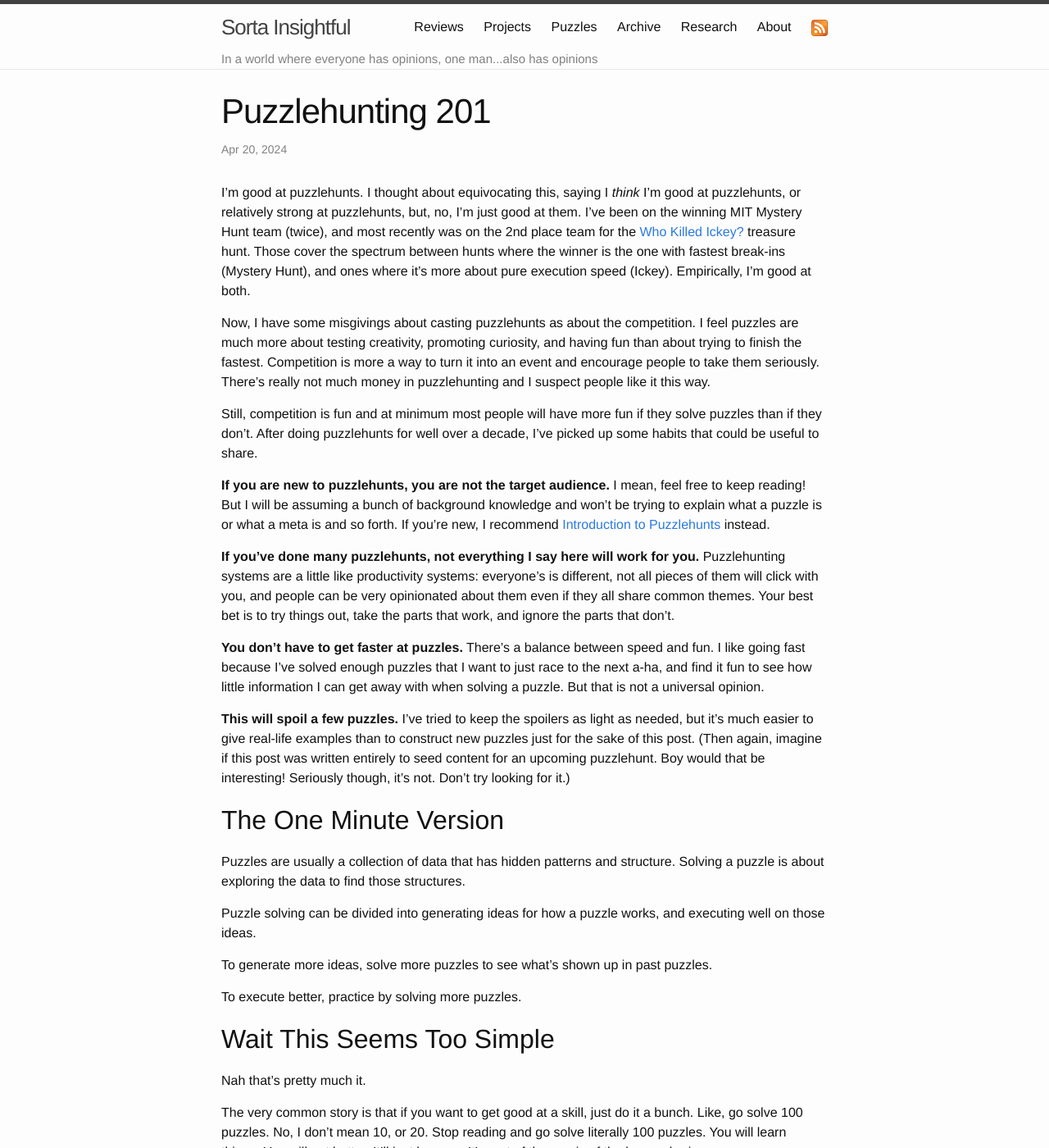
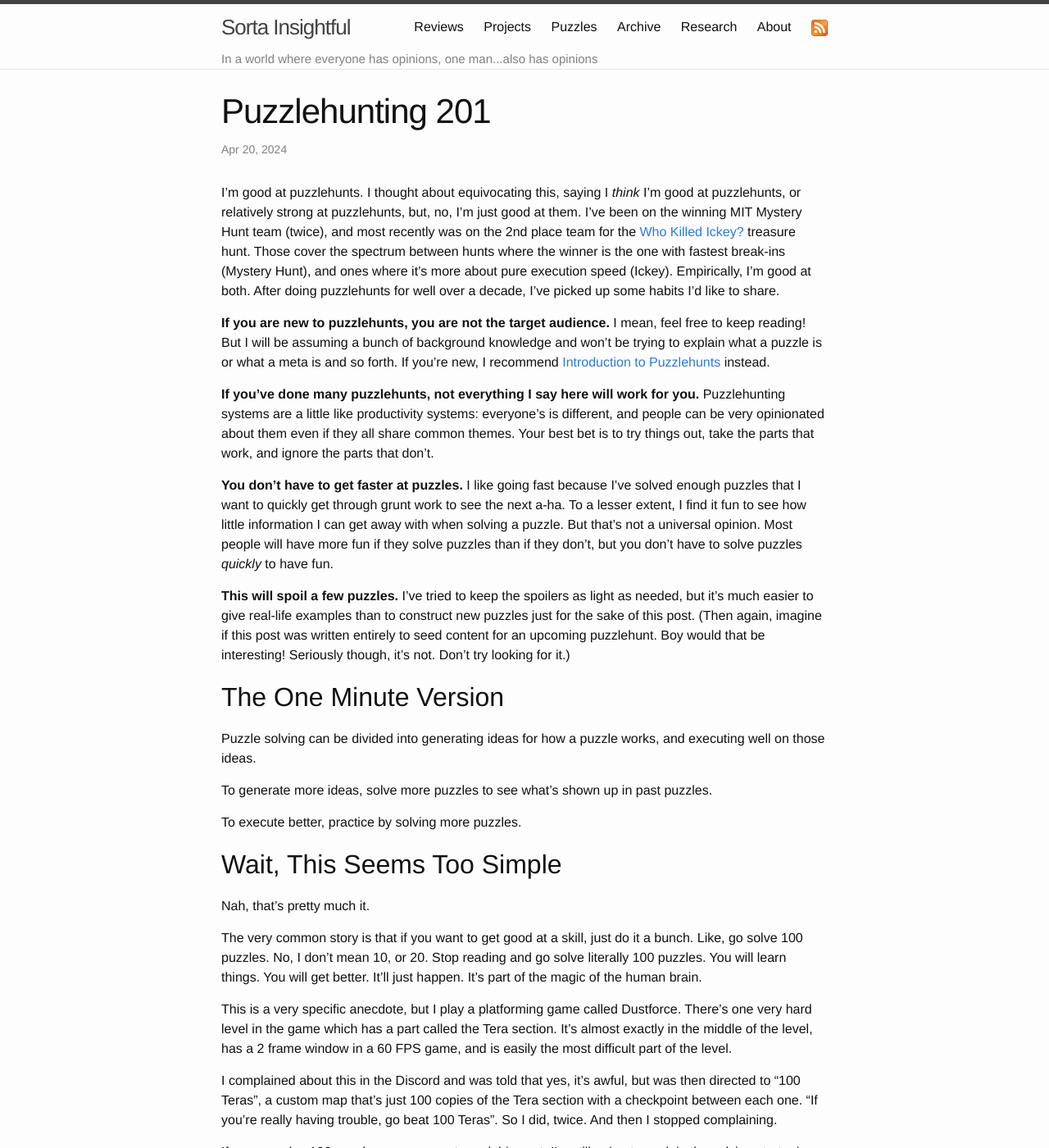
Before and after one commit to alexirpan/alexirpan.github.io, a Jekyll site: the page built from _posts/2024-04-20-puzzlehunting-201.markdown, in a window 1280 px wide and 1400 px high. Shown: the whole window at 82% size. Built offline with Jekyll 4.4.1, drawn with Linux system fonts in a browser that asks for light colours; nearby versions of some CDN libraries; formulas are drawn with MathJax 3; some of the changed text lies outside the part shown.

Commit message:
one pass of feedback

````diff
--- a/_posts/2024-04-20-puzzlehunting-201.markdown
+++ b/_posts/2024-04-20-puzzlehunting-201.markdown
@@ -12,17 +12,8 @@
 Those cover the spectrum between hunts where the winner is the one with fastest
 break-ins (Mystery Hunt), and ones where it's more about pure execution speed (Ickey).
 Empirically, I'm good at both.
-
-Now, I have some misgivings about casting puzzlehunts as about the competition.
-I feel puzzles are much more about testing creativity, promoting curiosity,
-and having fun than about trying to finish the fastest. Competition is more a way
-to turn it into an event and encourage people to take them seriously.
-There's really not much money in puzzlehunting and I suspect people like it this way.
-
-Still, competition is fun and at minimum most people will have more fun if they
-solve puzzles than if they don't. After doing
-puzzlehunts for well over a decade, I've picked up some habits that could be
-useful to share.
+After doing puzzlehunts for well over a decade, I've picked up some habits I'd like
+to share.
 
 **If you are new to puzzlehunts, you are not the target audience.** I mean, feel
 free to keep reading! But I will be assuming a bunch of background knowledge and
@@ -32,15 +23,19 @@
 
 **If you've done many puzzlehunts, not everything I say here will work for you.**
 Puzzlehunting systems are a little like productivity systems: everyone's is
-different, not all pieces of them will click with you, and people can be very opinionated
+different, and people can be very opinionated
 about them even if they all share common themes. Your best bet is to try things out, take the parts that work,
 and ignore the parts that don't.
 
 **You don't have to get faster at puzzles.**
-There's a balance between speed and fun. I like going fast
-because I've solved enough puzzles that I want to just race to the next a-ha, and find
-it fun to see how little information I can get away with when solving a puzzle. But that is
-not a universal opinion.
+I like going fast because I've solved enough puzzles that I want to quickly get through
+grunt work to see the next a-ha.
+To a lesser extent, I find
+it fun to see how little information I can get away with when solving a puzzle.
+But that's not a universal opinion.
+Most people will have
+more fun if they solve puzzles than if they don't, but you don't have to solve puzzles
+*quickly* to have fun.
 
 **This will spoil a few puzzles.** I've tried to keep the spoilers as light as needed,
 but it's much easier to give real-life examples than to construct new puzzles just for
@@ -52,9 +47,6 @@
 The One Minute Version
 -------------------------------------------------------------------
 
-Puzzles are usually a collection of data that has hidden patterns and structure.
-Solving a puzzle is about exploring the data to find those structures.
-
 Puzzle solving can be divided into generating ideas for how a puzzle works,
 and executing well on those ideas.
 
@@ -64,10 +56,10 @@
 To execute better, practice by solving more puzzles.
 
 
-Wait This Seems Too Simple
+Wait, This Seems Too Simple
 -----------------------------------------------------------------
 
-Nah that's pretty much it.
+Nah, that's pretty much it.
 
 The very common story is that if you want to get good at a skill, just do
 it a bunch. Like, go solve 100 puzzles. No, I don't mean 10, or 20. Stop reading and
@@ -78,15 +70,15 @@
 This is a very specific anecdote, but I play a platforming game called Dustforce.
 There's one very hard level in the game which has a part called the Tera section.
 It's almost exactly in the middle of the level, has a 2 frame window in a 60 FPS game,
-and is easily the most difficult part of the level to beat consistently.
+and is easily the most difficult part of the level.
 
-I complained about this in the Discord and was told that yes, it's awful, but then
-shared "100 Teras", a custom map that's just 100 copies of the Tera section with a checkpoint between each one.
+I complained about this in the Discord and was told that yes, it's awful, but was
+then directed to "100 Teras", a custom map that's just 100 copies of the Tera section with a checkpoint between each one.
 "If you're really having trouble, go beat 100 Teras". So I did, twice. And then I stopped
 complaining.
 
 If you go solve 100 puzzles, you may not need this post. I'm still going to explain the
-solve strategies I've picked up, but puzzle solving is really an activity where you
+solving strategies I've learned, but puzzle solving is really an activity where you
 learn by doing.
 
 Okay, on to the real post.
@@ -102,7 +94,8 @@
 This is genuinely the hardest part to give advice about. If it was
 easy to break-in, we wouldn't have puzzles in the first place!
 So I've decided to interpret the question differently: how do you create
-conditions that cause good ideas to arise?
+conditions that cause good ideas to arise? And how do you decide if those
+ideas are actually good?
 
 #### Keep clean spreadsheets
 
@@ -118,15 +111,16 @@
 The bare minimum that I think is unobjectionable is:
 
 * Put info of the same type in the same locations
-* Use monospace
+* Use a monospace font
 
-A lot of puzzles will use length as part of the structure. For example, [Human Pyramid](https://2021.teammatehunt.com/puzzles/human-pyramid) from Teammate Hunt 2021.
+The first is just common sense.
+As for monospace, A lot of puzzles will use word length as part of the structure. For example, [Human Pyramid](https://2021.teammatehunt.com/puzzles/human-pyramid) from Teammate Hunt 2021.
 Patterns in length (matching length, exactly one letter longer, etc.)
-are easy to subconsciously notice if you put content in monospace, so if you put your spreadsheet
-in monospace, you'll break-in on these patterns faster.
+are easier to notice if you put content in monospace, so using those fonts can help you
+break-in on those patterns faster.
 
 (In fact, the monospace font
-in Human Pyramid was added during testsolving to push solvers to consider length. A similar trick
+in Human Pyramid was added during testsolving to encourage solvers to consider length. A similar trick
 was used in [Pestered](https://puzzles.mit.edu/2018/full/puzzle/pestered.html) from MIT Mystery Hunt 2018.)
 
 Personally I like to put everything in monospace, but I know some solvers
@@ -153,8 +147,8 @@
 #### Speak your bad ideas aloud
 
 Puzzle solving is a collaborative activity, and people won't know what ideas you have if you
-don't speak up. It's okay to caveat that your idea is bad, but say it anyway,
-and try to follow the ["yes, and..."](https://en.wikipedia.org/wiki/Yes,_and...) rule-of-thumb from improv.
+don't speak up. It's okay to caveat that your idea is bad, but say it anyway.
+Try to follow the ["yes, and..."](https://en.wikipedia.org/wiki/Yes,_and...) rule-of-thumb from improv.
 Sometimes you will have 90% of the right idea and be missing the last 10%. Other
 times you will have the half-baked 10% of the right idea, and someone else will have the 90%.
 To get to 100% of the idea, one person needs to communicate, and you want to have a culture
@@ -196,26 +190,25 @@
 part and 10 clues in the other, you are not going to do a 1:1 matching, so you can
 immediately discard trying a 1:1 match and think of doing something else.
 
-I'd call this the numerology of the puzzle. At the start of a puzzle,
+I like to call this the numerology of the puzzle. At the start of a puzzle,
 quickly count the most salient parts of the puzzle, and keep any interesting
 correspondences in mind.
 When testsolving
 [Light Show](https://2021.teammatehunt.com/puzzles/light-show) from Teammate Hunt 2021,
 we knew it corresponded to [Tumbled Tower](https://2021.teammatehunt.com/puzzles/tumbled-tower)
-in some way, but weren't sure on the rules for how it'd do so. So after we did
-some work, I decided to count every square in the Light Show grid,
-found there were 133 of them, and noted this equaled 7 * 19. There were 19 septaminos
-in Tumbled Tower. We already suspected we'd use the septaminos in some way, but counting let
+in some way, but weren't sure on the rules for how it would work. So
+I decided to count every square in the Light Show grid.
+There were 133 of them, which was 7 * 19, matching the 19 [heptominos](https://en.wikipedia.org/wiki/Heptomino)
+in Tumbled Tower. We already suspected we'd use the heptominos in some way, but counting let
 us conclude that they should fit exactly with no overlaps or gaps.
 
 
 #### Search everything
 
-Honestly, a lot of puzzle solving is about taking random parts of the puzzle and throwing it
+Honestly, a lot of puzzle solving is about taking random parts of the puzzle and throwing them
 into a search engine. Search the flavor text. Search just half of the flavor text. Add quotation
 marks to do exact phrase searches. Search all your answers together and see if something shows up.
-Randomly drop out words from all of the previous searches and try again. I haven't tried asking an
-LLM to find patterns in the same way yet - it tends to make up patterns where patterns don't exist.
+Randomly drop out words from all of the previous searches and try again.
 
 There are a lot of variables you can tweak in your search engine queries. The heuristic I use is
 that if there aren't obvious starting points, I will search the puzzle title, the flavortext, all proper nouns, and
@@ -228,7 +221,7 @@
 Puzzles do not arise spontaneously, they are created by people to have a solution.
 As you come up with ideas on how a puzzle
 works, each of those ideas applies a constraint to the puzzle. For example, if we see a
-rows garden puzzle, it's a safe bet that answers for the roses are 6 letters long.
+rows garden puzzle, it's a safe bet that answers for the blooms (the colored hexagons) are 6 letters long.
 
 ![Rows garden grid](/public/puzzlehunting-201/rows-garden.png)
 {: .centered }
@@ -259,7 +252,7 @@
 work.
 
 
-Middle of a Puzzle - Moving Faster
+Executing Faster
 ----------------------------------------------------------------------
 
 By this point, we have some idea of how the puzzle works, and are in the phase of answering clues and making
@@ -449,9 +442,9 @@
 the output until something like the answer popped out.
 
 One advantage of code is that if you have code that exhaustively checks all possibilities, and it still
-fails to extract the puzzle, then you know for sure your extraction idea is wrong and you should
-try something else. (Once again, this has burned me before, when I concluded an extraction method was
-wrong because the answer didn't appear in my local wordlist. Proceed with caution!)
+fails to extract the puzzle, then you know you should try something different from the extraction
+you attempted, rather than checking for errors. (Once again, this has burned me before, when I
+concluded an extraction method was wrong because the answer didn't appear in my local wordlist. Proceed with caution!)
 
 
 #### When picking what to work on, check what's underinvested
@@ -465,6 +458,8 @@
 a-has (e.g. logic puzzles) see diminishing returns when people join the puzzle. It's not always clear
 if a puzzle is more serial or parallel. One quick hack is to **just ask the people working on the puzzle** if
 they want help or think they have it under control.
+
+In especially big hunts (i.e. Mystery Hunt), you can also strategize at the round level, picking rounds based on how many people are working in that round and how many solves they've gotten so far.
 
 
 Getting Unstuck
@@ -509,12 +504,12 @@
 
 #### Assume a few errors
 
-To err is to be human. If you don't like a few letters, you can always pretend those were solved wrong
+To err is human. If you don't like a few letters, you can always pretend those were solved wrong
 and switch them to wildcards in nutrimatic.
 
 It's important not to overdo this, but getting good at error correction can really take you quite far.
 This extends to other forms of errors as well. For example, sometimes I'll assume our indices were
-derived incorrectly, and try Caeser shifting by all values in case they're all off by one.
+derived incorrectly, and try Caesar shifting by all values in case they're all off by one.
 
 
 #### Cheese
@@ -589,7 +584,15 @@
 > standard library classes. So we should leave the class as the number, since there's no great way to interpret
 > base 63 otherwise.
 
-How much this helps you will depend on how well you understand typical puzzle design, and this is one reason
+In general, weird, strange, or obscure clues tend to indicate that there's a very specific reason
+that clue *had* to be weird, strange, or obscure, and you should consider what that reason is.
+To give a non-puzzle example, in the board game Codenames, you are trying to clue words for your team
+and not the opposing team. If I get a clue like "TOMATO: 2", and
+see RED and FRUIT on the board, I'll mention RED and FRUIT fits, but I'll also start wondering why we got
+"TOMATO" as a clue instead of a more typical red fruit like APPLE, CHERRY, or STRAWBERRY. Perhaps
+a word like ICE CREAM is on the board, and they were trying to avoid it.
+
+How much getting into the constructor's mindset helps you will depend on how well you understand typical puzzle design. This is one reason
 people who write puzzles tend to get better at solving them. Like, maybe the reason ✈✈✈Galactic Trendsetters✈✈✈ is so
 strong is because parts of their team have been writing hunts every year for 7 years.
 
@@ -748,10 +751,12 @@
 DROP
 ```
 
-Having 4/9 is enough to try nutrimatic. First instinct is to read first letteres, but ending in
+Having 4/9 is enough to try nutrimatic. First instinct is to read first letters, but ending in
 SD seems bad. So let's try taking the 3rd letter of each, since that would be thematic. If we
 scroll down [the list](https://nutrimatic.org/2024/?q=AanAAAAio&go=Go) a bit, we see `DANCE
 TRIO`, which was the answer.
 
 During the hunt, some teams solved this puzzle in 5 minutes. My team didn't match that speed, but you can
 see how applying a few tricks let us focus directly in on the solve path and reduced unnecessary effort.
+
+*Thanks to Eugene C., Evan Chen, Jacqui Fashimpaur, Cameron Montag, Nishant Pappireddi for giving feedback on earlier drafts of this post.*
````
Also changed, not shown: other parts of _posts/2024-04-20-puzzlehunting-201.markdown (+5 -5 lines).
